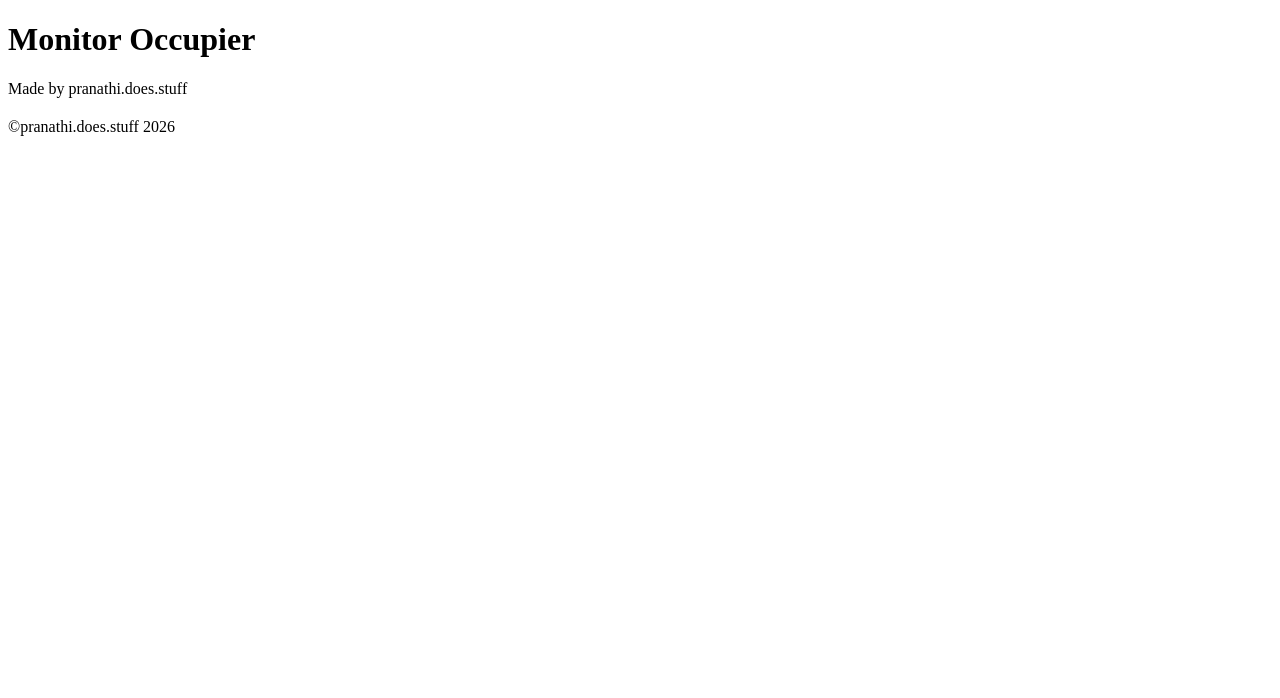
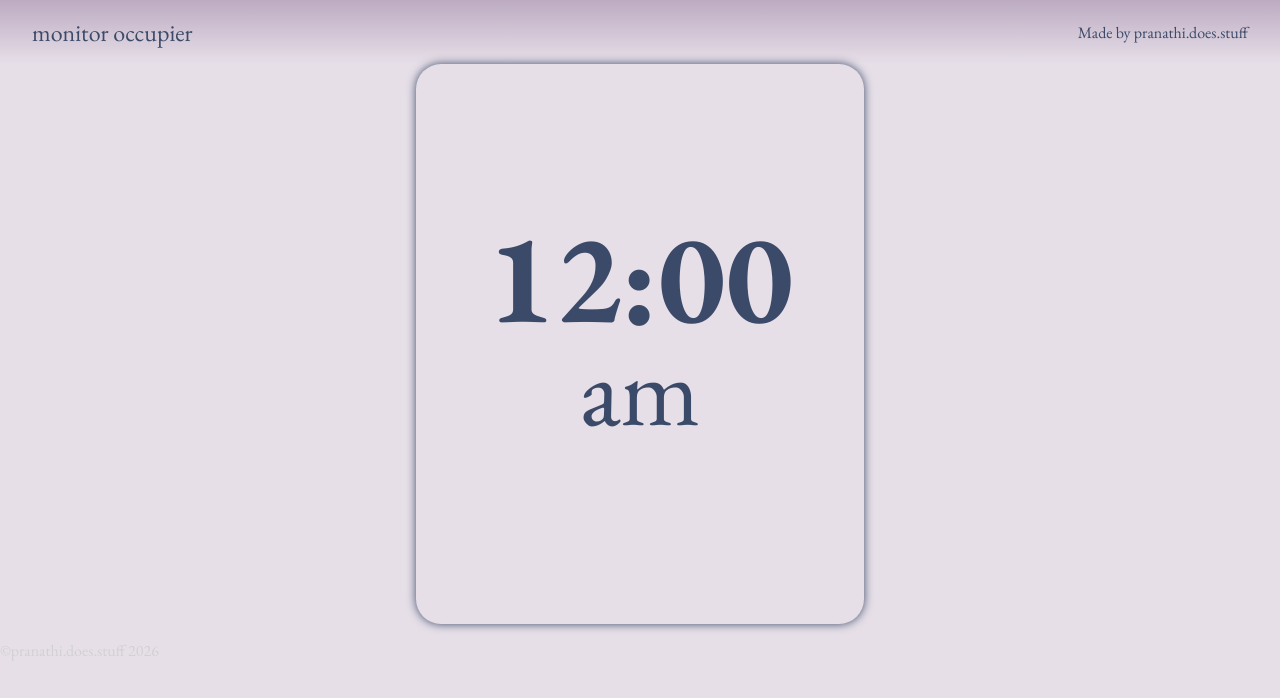
Before and after one commit to pranathi-does-stuff/monitor-occupier, a plain HTML site: page index.html in a window 1280 px wide. Drawn offline with nearby package versions, Linux system fonts and the light colour scheme.

Commit message:
basic structure for clock done

```diff
--- a/index.html
+++ b/index.html
@@ -3,6 +3,7 @@
     <head>
         <meta charset="UTF-8">
         <meta name="viewport" content="width=device-width, initial-scale=1.0">
+        <link rel="stylesheet" href="./styles.css"/>
         <link rel="preconnect" href="https://fonts.googleapis.com">
         <link rel="preconnect" href="https://fonts.gstatic.com" crossorigin>
         <link href="https://fonts.googleapis.com/css2?family=EB+Garamond:ital,wght@0,400..800;1,400..800&display=swap" rel="stylesheet">
@@ -10,13 +11,20 @@
     </head>
     <body>
         <header>
-            <h1>Monitor Occupier</h1>
+            <h2 id="header-title">monitor occupier</h2>
             <p>Made by pranathi.does.stuff</p>
         </header>
         <main>
             <div id="clock-container">
-                <h2 id="hour-container"></h2>
-                <h3 id="minute-container"></h3>
+                <div id="time-container">
+                    <div id="hr-n-min">
+                        <h2 id="hour-container" class="time">12</h2>
+                        <h2 id="colon" class="time">:</h2>
+                        <h2 id="minute-container" class="time">00</h2>
+                    </div>
+                    <p id="am-pm-container">am</p>
+                </div>
+
                 <div id="seconds-bar"></div>
             </div>
         </main>
--- /dev/null
+++ b/styles.css
@@ -0,0 +1,95 @@
+*{
+    box-sizing: border-box;
+}
+
+:root{
+    --light-header-color: #bdabc2;
+    --dark-header-color: #3c4a69;
+    --light-background-color: #e6dfe8;
+    --light-gray: #d1d1d1;
+}
+
+body{
+    font-family: 'Telegu MN', 'EB Garamond', sans-serif;
+    margin: 0;
+    display: flex;
+    flex-direction: column;
+    justify-content: space-between;
+    background-color: var(--light-background-color);
+}
+
+header{
+    background: linear-gradient(var(--light-header-color), var(--light-background-color));
+    color: var(--dark-header-color);
+    margin: 0;
+    display: flex;
+    justify-content: space-between;
+    align-items: center;
+    padding: 0.35em 2em;
+    /*border-bottom: 5px solid #00000011;*/
+    /*box-shadow: 0 2px 10px var(--light-header-color);*/
+}
+
+#header-title{
+    margin: 0;
+    font-weight: 100;
+}
+
+html{
+    padding: 0;
+}
+
+.time{
+    font-size: clamp(2rem, 6vw, 15rem);
+    margin: 0;
+}
+
+#clock-container{
+    width: 35vw;
+    height: 70vh;
+    margin: auto;
+    box-shadow: 0 0 10px var(--dark-header-color);
+    border-radius: 25px;
+    display: flex;
+    flex-direction: column;
+    align-items: center;
+    justify-content: center;
+    text-align: center;
+}
+
+#hr-n-min{
+    display: flex;
+    align-items: center;
+    justify-content: center;
+    margin: 0;
+    max-width: 100%;
+}
+
+h2{
+    margin: 0;
+}
+
+#time-container{
+    display: flex;
+    flex-direction: column;
+    align-items: center;
+    justify-content: center;
+    color: var(--dark-header-color);
+}
+
+.time{
+    font-size: clamp(1rem, 10vw, 20rem);
+    line-height: 0.7;
+    color: var(--dark-header-color);
+}
+
+#am-pm-container{
+    font-size: clamp(1rem, 8vw, 20rem);
+    margin: 0;
+    padding: 0;
+}
+
+footer{
+    color: var(--light-gray);
+    margin-top: auto;
+}
```
